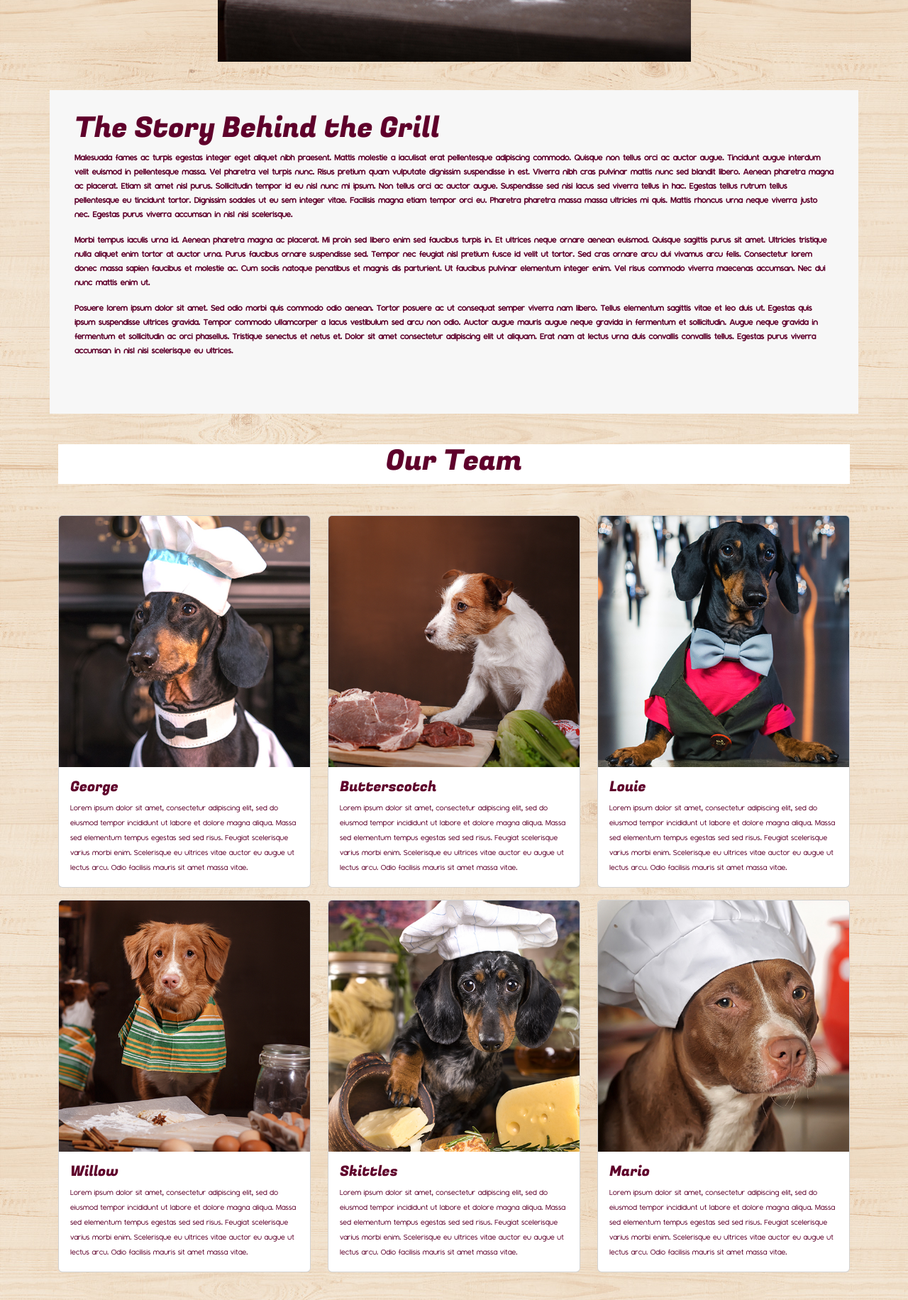
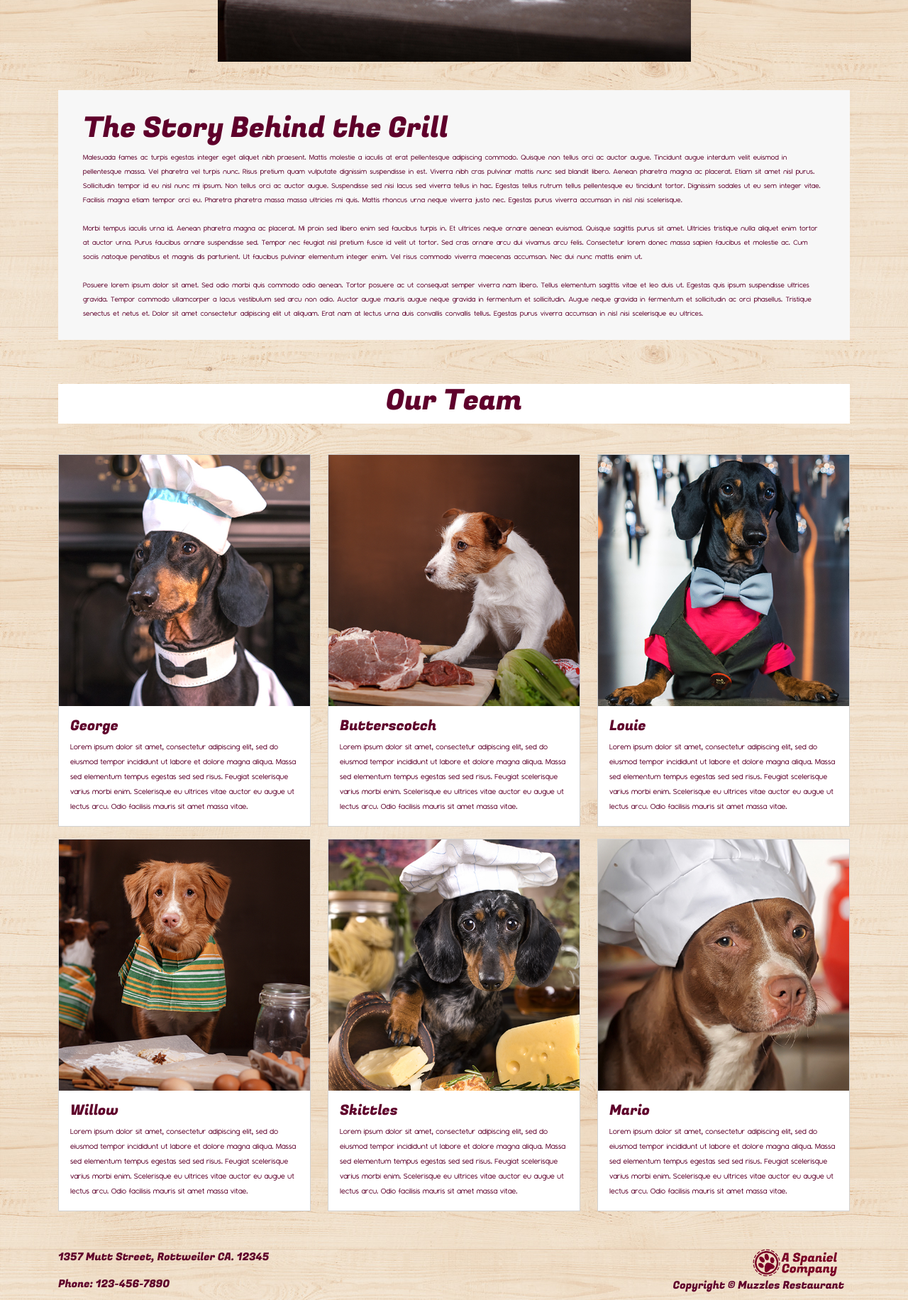
Before and after one commit to Girthstorm/YounathanAPuppyHotel, a plain HTML site: page pages/about.html in a window 1280 px wide. Shown: the part 740-2572 px from the top of the page at 71% size. Drawn offline with nearby package versions, Linux system fonts and the light colour scheme.

Commit message:
About fixed

```diff
--- a/Styles/styles.css
+++ b/Styles/styles.css
@@ -37,19 +37,14 @@ body {
     background-image: url(../assets/bgtexture.jpg);
 }
 
+.ALLSEEINGBORDERRADIUSREMOVER {
+    border-radius: 0;
+}
+
 .adjustNav {
     display: flex;
     justify-content: flex-end;
 }
-
-.containerImg {
-    width: 100%;
-    height: auto;
-    object-fit: cover;
-
-}
-
-
 
 .no-padding {
     padding-left: 0;
@@ -178,12 +173,16 @@ p{
 }
 
 .aboutTxt{
+    font-size: 13px;
     font-family: MontaukL;
+
 }
 
 .footerFont {
     font-family: MontaukL;
 }
+
+.aboutImg
 
 
 .responsive{
@@ -204,11 +203,6 @@ p{
     height: 675px;
 }
 
-.img-responsive {
-    max-width: 100%;
-    height: auto;
-    max-height: 675px;
-  }
 
 .text-box {
   background-color: #f7f7f7;
@@ -217,7 +211,6 @@ p{
   padding-top: 30px;
   padding-bottom: 10px;
   height: 100%;
-  max-height: 720px;
   display: flex;
   flex-direction: column;
 }
@@ -282,15 +275,7 @@ height: 80px;
     }
 
 }
-
-
-@media screen and (max-width: 440px) {
-
-
-    #logo {
-        width: 150px;
-    }
-}
+/* There is nothing wrong with this area, im totally not really confused on what merge hellscape I caused here */
 
 /* When Screen is Mobile */
 @media screen and (max-width: 440px) {
@@ -307,7 +292,11 @@ height: 80px;
     .photoP{
         font-size: 9px;
     }
-
+    .quirky-text{
+        font-size: 10px;
+        padding-right: 15px;
+        padding-left: 15px;
+    }
 }
 
 /* When Screen is Laptops through tablet */
@@ -326,7 +315,7 @@ height: 80px;
 }
 
 /* when Screen is bigger than a Laptop L */
-@media (min-width: 1441px) {
+@media (min-width: 2560px) {
     #box{
         width:100%;
         padding-bottom: 40px;
@@ -354,9 +343,11 @@ height: 80px;
   /* About Responsivness */
 @media screen and (max-width: 1365px) {
     .text-box p{
-        font-size: 15px;
+        font-size: 13px;
     }
 }
+
+
 
 
 
--- a/pages/about.html
+++ b/pages/about.html
@@ -48,20 +48,17 @@
 
     <!-- Start Backstory Section -->
 
-    <div class="container ">
-
+    <div class="container">
         <div class="row">
             <div class="col-5" id="img">
-                <img src="../assets/AboutMain.jpg" alt="The great career contemplation circa 1939" class="img-fluid">
+                <img src="../assets/AboutMain.jpg" alt="The great career contemplation circa 1939"
+                    class="img-fluid ">
             </div>
-
-            <div class="col-7 text-box " id="box">
-                <div class="row">
+            <div class="col-lg-7" id="box">
+                <div class="text-box quirky-text" >
                     <h1>The Story Behind the Grill</h1>
-                </div>
-                <div class="row">
-                    <p class="aboutP"><b>
-                        Malesuada fames ac turpis egestas integer eget aliquet nibh praesent. Mattis molestie a  iaculisat erat pellentesque adipiscing commodo. Quisque non tellus orci ac auctor augue. Tincidunt
+                    <p class="aboutTxt">Malesuada fames ac turpis egestas integer eget aliquet nibh praesent. Mattis molestie a iaculis
+                        at erat pellentesque adipiscing commodo. Quisque non tellus orci ac auctor augue. Tincidunt
                         augue interdum velit euismod in pellentesque massa. Vel pharetra vel turpis nunc. Risus pretium
                         quam vulputate dignissim suspendisse in est. Viverra nibh cras pulvinar mattis nunc sed blandit
                         libero. Aenean pharetra magna ac placerat. Etiam sit amet nisl purus. Sollicitudin tempor id eu
@@ -70,11 +67,7 @@
                         ut eu sem integer vitae. Facilisis magna etiam tempor orci eu. Pharetra pharetra massa massa
                         ultricies mi quis. Mattis rhoncus urna neque viverra justo nec. Egestas purus viverra accumsan
                         in nisl nisi scelerisque.
-                        </b>
-                    </p>
-                </div>
-                <div class="row">
-                    <p class="aboutP"><b>
+                        <br><br>
                         Morbi tempus iaculis urna id. Aenean pharetra magna ac placerat. Mi proin sed libero enim sed
                         faucibus turpis in. Et ultrices neque ornare aenean euismod. Quisque sagittis purus sit amet.
                         Ultricies tristique nulla aliquet enim tortor at auctor urna. Purus faucibus ornare suspendisse
@@ -82,12 +75,7 @@
                         arcu felis. Consectetur lorem donec massa sapien faucibus et molestie ac. Cum sociis natoque
                         penatibus et magnis dis parturient. Ut faucibus pulvinar elementum integer enim. Vel risus
                         commodo viverra maecenas accumsan. Nec dui nunc mattis enim ut.
-                        </b>
-                    </p>
-                </div>
-
-                <div class="row">
-                    <p class="aboutP"><b>
+                        <br><br>
                         Posuere lorem ipsum dolor sit amet. Sed odio morbi quis commodo odio aenean. Tortor posuere ac
                         ut consequat semper viverra nam libero. Tellus elementum sagittis vitae et leo duis ut. Egestas
                         quis ipsum suspendisse ultrices gravida. Tempor commodo ullamcorper a lacus vestibulum sed arcu
@@ -95,17 +83,15 @@
                         gravida in fermentum et sollicitudin ac orci phasellus. Tristique senectus et netus et. Dolor
                         sit amet consectetur adipiscing elit ut aliquam. Erat nam at lectus urna duis convallis
                         convallis tellus. Egestas purus viverra accumsan in nisl nisi scelerisque eu ultrices.
-                        </b>
                     </p>
                 </div>
-                <br>
             </div>
         </div>
     </div>
 
+    <!-- End BackStory Section -->
 
 
-    <!- End Backstory Section -->
 
     <br>
 
@@ -124,11 +110,11 @@
 
     <!-- Start Team member cards  -->
 
-    <div class="container">
-        <div class="row d-flex justify-content-center cardspacing">
+    <div class="container ">
+        <div class="row d-flex justify-content-center cardspacing ">
             <div class="col-4">
-                <div class="card p-0" >
-                    <img src="../assets/doxie3.jpg" class="card-img-top" alt="">
+                <div class="card ALLSEEINGBORDERRADIUSREMOVER p-0" >
+                    <img src="../assets/doxie3.jpg" class="card-img-top ALLSEEINGBORDERRADIUSREMOVER" alt="Head Chef George">
                     <div class="card-body">
                       <h5 class="card-title" style="color:rgba(95, 0, 43, 1);">George</h5>
                       <p class="card-text aboutTxt" style="color:rgba(95, 0, 43, 1); font-size: 14px;" >Lorem ipsum dolor sit amet, consectetur adipiscing elit, sed do eiusmod
@@ -141,8 +127,8 @@
             </div>
 
             <div class="col-4">
-                <div class="card p-0">
-                    <img src="../assets/jackrussel.jpg" class="card-img-top" alt="">
+                <div class="card p-0 ALLSEEINGBORDERRADIUSREMOVER">
+                    <img src="../assets/jackrussel.jpg" class="card-img-top ALLSEEINGBORDERRADIUSREMOVER" alt="Goodest Chef Butterscotch">
                     <div class="card-body">
                       <h5 class="card-title" style="color:rgba(95, 0, 43, 1);">Butterscotch</h5>
                       <p class="card-text aboutTxt" style="color:rgba(95, 0, 43, 1); font-size: 14px;" >Lorem ipsum dolor sit amet, consectetur adipiscing elit, sed do eiusmod
@@ -155,8 +141,8 @@
             </div>
 
             <div class="col-4">
-                <div class="card p-0">
-                    <img src="../assets/doxie1.jpg" class="card-img-top" alt="">
+                <div class="card p-0 ALLSEEINGBORDERRADIUSREMOVER">
+                    <img src="../assets/doxie1.jpg" class="card-img-top ALLSEEINGBORDERRADIUSREMOVER" alt="Best Boy Server Louie">
                     <div class="card-body">
                       <h5 class="card-title" style="color:rgba(95, 0, 43, 1);">Louie</h5>
                       <p class="card-text aboutTxt" style="color:rgba(95, 0, 43, 1); font-size: 14px;" >Lorem ipsum dolor sit amet, consectetur adipiscing elit, sed do eiusmod
@@ -171,8 +157,8 @@
 
         <div class="row d-flex justify-content-center">
             <div class="col-4">
-                <div class="card p-0" >
-                    <img src="../assets/novascotia.jpg" class="card-img-top" alt="">
+                <div class="card p-0 ALLSEEINGBORDERRADIUSREMOVER" >
+                    <img src="../assets/novascotia.jpg" class="card-img-top ALLSEEINGBORDERRADIUSREMOVER" alt="Willow the sweetest of bakers">
                     <div class="card-body">
                       <h5 class="card-title" style="color:rgba(95, 0, 43, 1);">Willow</h5>
                       <p class="card-text aboutTxt" style="color:rgba(95, 0, 43, 1); font-size: 14px;" >Lorem ipsum dolor sit amet, consectetur adipiscing elit, sed do eiusmod
@@ -185,8 +171,8 @@
             </div>
 
             <div class="col-4">
-                <div class="card p-0">
-                    <img src="../assets/doxie2.jpg" class="card-img-top" alt="">
+                <div class="card p-0 ALLSEEINGBORDERRADIUSREMOVER">
+                    <img src="../assets/doxie2.jpg" class="card-img-top ALLSEEINGBORDERRADIUSREMOVER" alt="Skittles the cheesmonger, ruler of the chedder">
                     <div class="card-body">
                       <h5 class="card-title" style="color:rgba(95, 0, 43, 1);">Skittles</h5>
                       <p class="card-text aboutTxt" style="color:rgba(95, 0, 43, 1); font-size: 14px;" >Lorem ipsum dolor sit amet, consectetur adipiscing elit, sed do eiusmod
@@ -199,8 +185,8 @@
             </div>
 
             <div class="col-4">
-                <div class="card p-0">
-                    <img src="../assets/staffie.jpg" class="card-img-top" alt="">
+                <div class="card p-0 ALLSEEINGBORDERRADIUSREMOVER">
+                    <img src="../assets/staffie.jpg" class="card-img-top ALLSEEINGBORDERRADIUSREMOVER" alt="Best Sou Chef Mario Master of all">
                     <div class="card-body">
                       <h5 class="card-title" style="color:rgba(95, 0, 43, 1);">Mario</h5>
                       <p class="card-text aboutTxt" style="color:rgba(95, 0, 43, 1); font-size: 14px;" >Lorem ipsum dolor sit amet, consectetur adipiscing elit, sed do eiusmod
```
